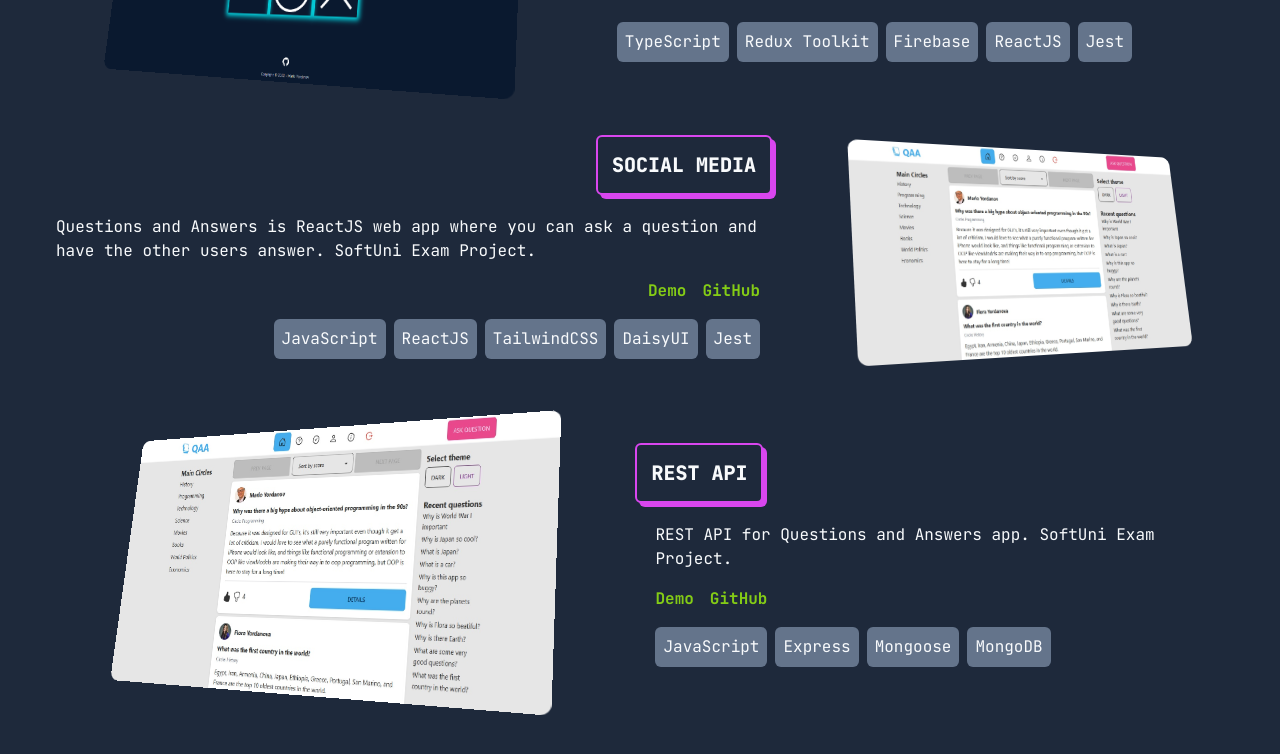
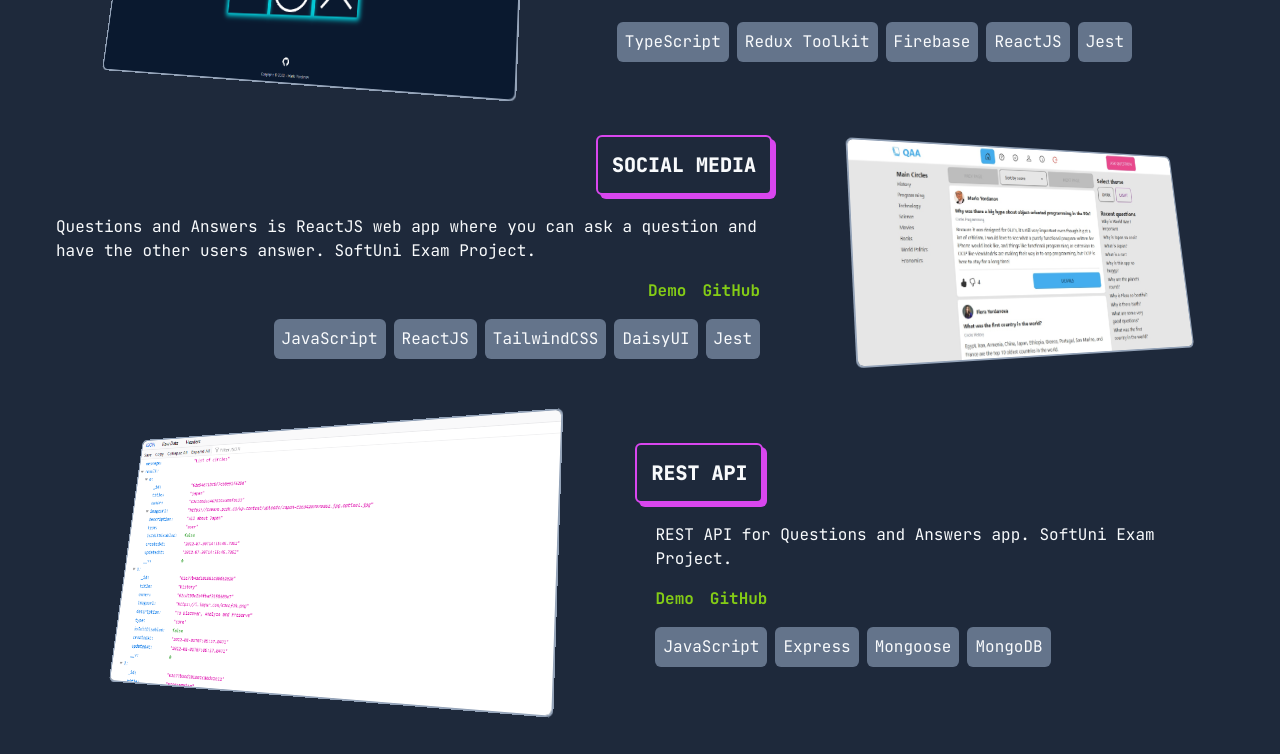
Before and after one commit to mariovyord/portfolio-v3, a Next.js app: page / in a window 1280 px wide. Shown: the part 2020-2774 px from the top of the page. Built offline with nearby package versions, Linux system fonts and the light colour scheme.

Commit message:
fixes and improvements: projects

```diff
--- a/components/projects/project-card.tsx
+++ b/components/projects/project-card.tsx
@@ -4,9 +4,9 @@ import { TProject } from '../../types/types'
 
 const ProjectCard: React.FC<{ project: TProject, reverse: boolean }> = ({ project, reverse }) => {
     return (
-        <div className={`flex flex-col gap-4  ${reverse ? 'md:flex-row-reverse' : 'md:flex-row'}`}>
+        <div className={`flex flex-col gap-4 overflow-visible ${reverse ? 'md:flex-row-reverse' : 'md:flex-row'}`}>
             <div className=''>
-                <Image className={`rounded-xl border-2 border-primary ${reverse ? 'project-img-reversed' : 'project-img'}`} src={project.img} width={600} height={350} alt="screenshot of social media app" />
+                <Image className={`outline outline-2 outline-slate-400 rounded-md border-2 border-primary ${reverse ? 'project-img-reversed' : 'project-img'}`} src={project.img} width={600} height={350} alt="screenshot of social media app" />
             </div>
             <div className={`flex items-center max-w-3xl p-4`}>
                 <div className={`flex flex-col ${reverse ? 'items-end' : 'items-start'}`}>
@@ -19,10 +19,10 @@ const ProjectCard: React.FC<{ project: TProject, reverse: boolean }> = ({ projec
                     </div>
                     <div className='px-4 py-2 flex gap-4'>
                         <div>
-                            <a href={project.links.demo} className='text-primary font-bold hover:text-primary-focus fill-primary hover:fill-primary-focus'>Demo</a>
+                            <a target="_blank" rel="noreferrer" href={project.links.demo} className='text-primary font-bold hover:text-primary-focus fill-primary hover:fill-primary-focus'>Demo</a>
                         </div>
                         <div>
-                            <a href={project.links.github} className='text-primary font-bold hover:text-primary-focus fill-primary hover:fill-primary-focus'>GitHub</a>
+                            <a target="_blank" rel="noreferrer" href={project.links.github} className='text-primary font-bold hover:text-primary-focus fill-primary hover:fill-primary-focus'>GitHub</a>
                         </div>
                     </div>
                     <div className='px-4 py-2 flex flex-wrap gap-2'>
--- a/data/site/projects.ts
+++ b/data/site/projects.ts
@@ -4,7 +4,7 @@ export const projects = [
         img: '/images/site/tic-tac-toe.png',
         description: 'Online Tic-Tac-Toe where you can face off against AI or other players.',
         links: {
-            demo: 'tic-tac-toe-online-11df9.web.app/',
+            demo: 'https://tic-tac-toe-online-11df9.web.app/',
             github: 'https://github.com/mariovyord/tic-tac-toe-online-v2'
         },
         tech: [
@@ -20,7 +20,7 @@ export const projects = [
         img: '/images/site/questions-and-asnwers.jpeg',
         description: 'Questions and Answers is ReactJS web app where you can ask a question and have the other users answer. SoftUni Exam Project.',
         links: {
-            demo: 'questions-and-answers-f1gh5.web.app/',
+            demo: 'https://questions-and-answers-f1gh5.web.app/',
             github: 'https://github.com/mariovyord/questions-and-answers'
         },
         tech: [
@@ -33,7 +33,7 @@ export const projects = [
     },
     {
         title: 'REST API',
-        img: '/images/site/questions-and-asnwers.jpeg',
+        img: '/images/site/api-screenshot.png',
         description: ' REST API for Questions and Answers app. SoftUni Exam Project.',
         links: {
             demo: 'https://questions-and-answers-rest.herokuapp.com/api',
@@ -51,8 +51,8 @@ export const projects = [
         img: '/images/site/portfolio.png',
         description: 'My personal website - thats the place :)',
         links: {
-            demo: '#',
-            github: 'https://github.com/mariovyord/portfolio-v32'
+            demo: '#top',
+            github: 'https://github.com/mariovyord/portfolio-v3'
         },
         tech: [
             'TypeScript',
--- a/styles/globals.css
+++ b/styles/globals.css
@@ -35,7 +35,7 @@
 }
 
 .project-img:hover {
-    transform: rotateY(0deg) scale(1) rotateX(0deg);
+    transform: rotateY(0deg) scale(0.95) rotateX(0deg);
 }
 
 .project-img-reversed {
@@ -46,7 +46,7 @@
 }
 
 .project-img-reversed:hover {
-    transform: rotateY(0deg) scale(1) rotateX(0deg);
+    transform: rotateY(0deg) scale(0.95) rotateX(0deg);
 }
 
 .move {
```
Also changed, not shown: public/images/site/api-screenshot.png (added).
